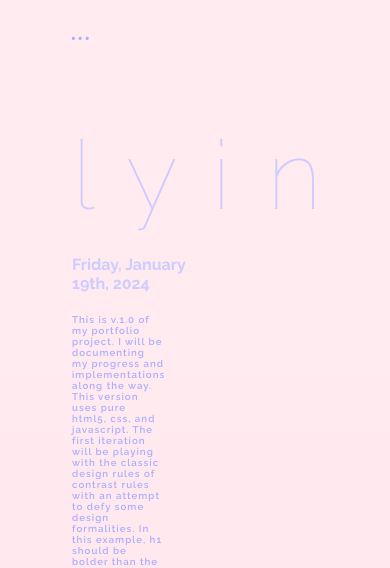
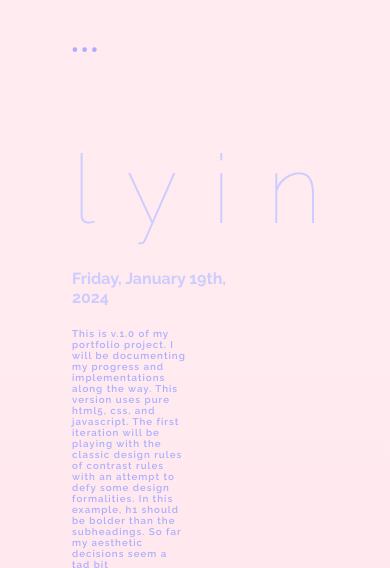
Before and after one commit to ElleOwO/ElleOwO.github.io, a plain HTML site: page index.html in a window 390 px wide. Shown: the top 568 px of the page. Drawn offline with Linux system fonts and the light colour scheme.

Commit message:
making open button and p bigger for mobile

```diff
--- a/styles.css
+++ b/styles.css
@@ -134,16 +134,20 @@ i {
 @media only screen and (max-width: 450px) {
     /* For mobile phones: */
     .menu, .main, .right {
-        width: 60%;
+        width: 70%;
 
     }
 
     #open {
-        font-size: 7vw;
+        font-size: 10vw;
     }
 
+    .main a{
+        width: 300px;
+    }
     p {
         font-size: 2.5vw;
+
     }
 
 }
```
